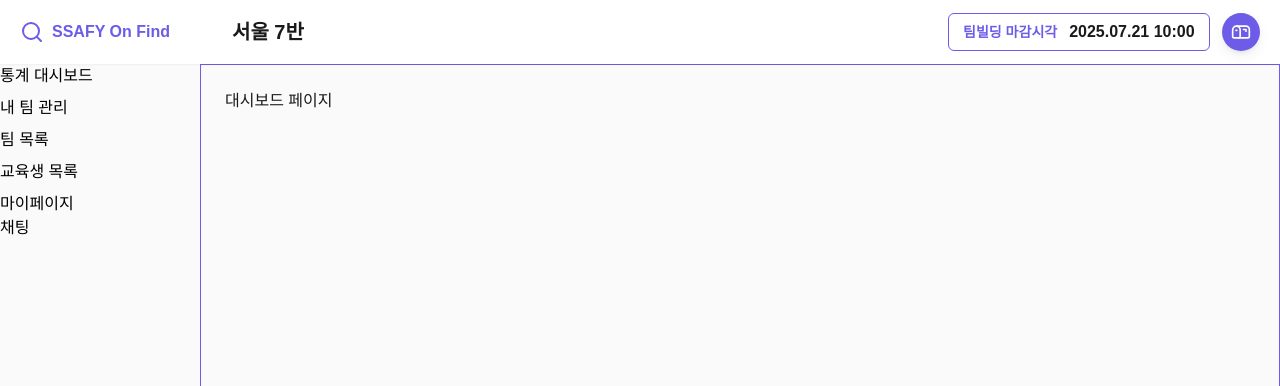
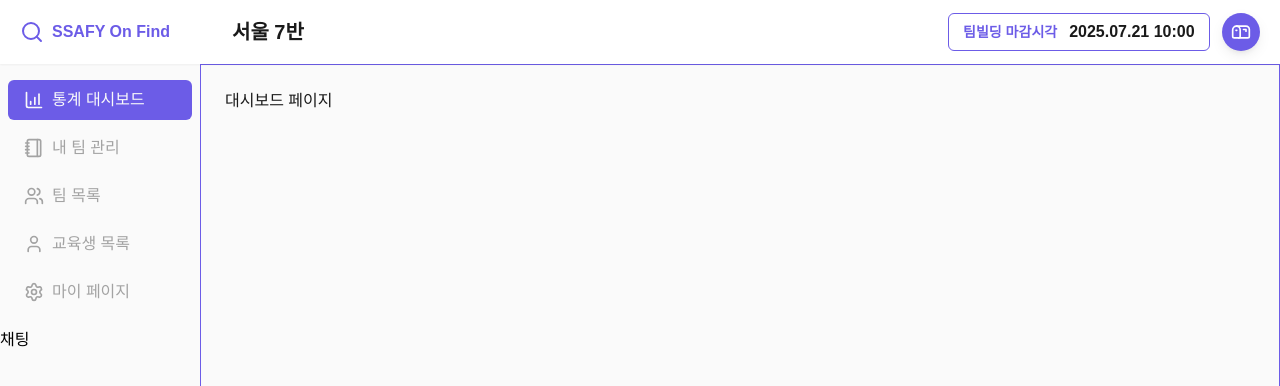
Before and after one commit to SSAFY-on-Find/SSAFY-on-Find, a React (Vite) app in the folder FE/: page / in a window 1280 px wide. Shown: the top 386 px of the page. Built offline with nearby package versions, Linux system fonts and the light colour scheme; a web font is replaced by a local one.

Commit message:
feat: navigation 구현

```diff
--- a/FE/src/App.tsx
+++ b/FE/src/App.tsx
@@ -2,7 +2,10 @@ import { Route, Routes } from "react-router-dom"
 
 import { Header, SideBar } from "@/layout"
 import Dashboard from "@/pages/DashboardPage"
+import MyProfile from "@/pages/MyProfilePage"
 import MyTeam from "@/pages/MyTeamPage"
+import StudentList from "@/pages/StudentListPage"
+import TeamList from "@/pages/TeamListPage"
 
 import "@/index.css"
 
@@ -16,6 +19,9 @@ function App() {
 					<Routes>
 						<Route path="/" element={<Dashboard />} />
 						<Route path="/myteam" element={<MyTeam />} />
+						<Route path="/teamlist" element={<TeamList />} />
+						<Route path="/studentlist" element={<StudentList />} />
+						<Route path="/myprofile" element={<MyProfile />} />
 					</Routes>
 				</main>
 			</div>
--- a/FE/src/layout/SideBar.tsx
+++ b/FE/src/layout/SideBar.tsx
@@ -1,15 +1,40 @@
+import { NavLink } from "react-router-dom"
+import { ChartColumnIncreasing, Notebook, Settings,User, Users } from 'lucide-react';
+
+interface INavProps {
+	navIcon: React.ElementType,
+  navTitle: string,
+  to: string,
+}
+
+function NavBtn({ navIcon: Icon, navTitle, to }: INavProps) {
+	return (
+		<NavLink
+      to={to}
+      className={({ isActive }) =>
+        `flex items-center gap-2 px-4 py-2 rounded-md font-semibold transition-colors ${
+          isActive
+            ? "bg-main text-background"
+            : "text-subtext hover:bg-main/10"
+        }`
+      }
+    >
+      <Icon className="w-5 h-5" />
+      <div className="text-base font-medium">{navTitle}</div>
+    </NavLink>
+    )
+}
+
 function SideBar() {
 	return (
     <aside className="fixed top-[64px] left-0 h-[calc(100vh-64px)] w-[200px] bg-background flex flex-col">
-        <nav>
-            <ul className="space-y-2">
-                <li><a href="/">통계 대시보드</a></li>
-                <li><a href="/myteam">내 팀 관리</a></li>
-                <li><a href="/teamlist">팀 목록</a></li>
-                <li><a href="/studentlist">교육생 목록</a></li>
-                <li><a href="/mypage">마이페이지</a></li>
-            </ul>
-        </nav>
+      <nav className="flex flex-col gap-2 px-2 py-4">
+        <NavBtn navIcon={ChartColumnIncreasing} navTitle="통계 대시보드" to="/" />
+        <NavBtn navIcon={Notebook} navTitle="내 팀 관리" to="/myteam"/>
+        <NavBtn navIcon={Users} navTitle="팀 목록" to="/teamlist"/>
+        <NavBtn navIcon={User} navTitle="교육생 목록" to="/studentlist"/>
+        <NavBtn navIcon={Settings} navTitle="마이 페이지" to="/myprofile"/>
+      </nav>
         <div>채팅</div>
     </aside>
 	)
--- /dev/null
+++ b/FE/src/pages/MyProfilePage/index.tsx
@@ -0,0 +1,7 @@
+export default function MyProfilePage() {
+	return (
+		<div className="bg-background min-h-screen">
+			<p className="text-text p-6">마이 프로필 페이지</p>
+		</div>
+	)
+}
--- /dev/null
+++ b/FE/src/pages/StudentListPage/index.tsx
@@ -0,0 +1,7 @@
+export default function StudentListPage() {
+	return (
+		<div className="bg-background min-h-screen">
+			<p className="text-text p-6">교육생 목록 페이지</p>
+		</div>
+	)
+}
--- /dev/null
+++ b/FE/src/pages/TeamListPage/index.tsx
@@ -0,0 +1,7 @@
+export default function TeamListPage() {
+	return (
+		<div className="bg-background min-h-screen">
+			<p className="text-text p-6">팀 목록 페이지</p>
+		</div>
+	)
+}
```
Also changed, not shown: FE/src/pages/index.js (deleted).
